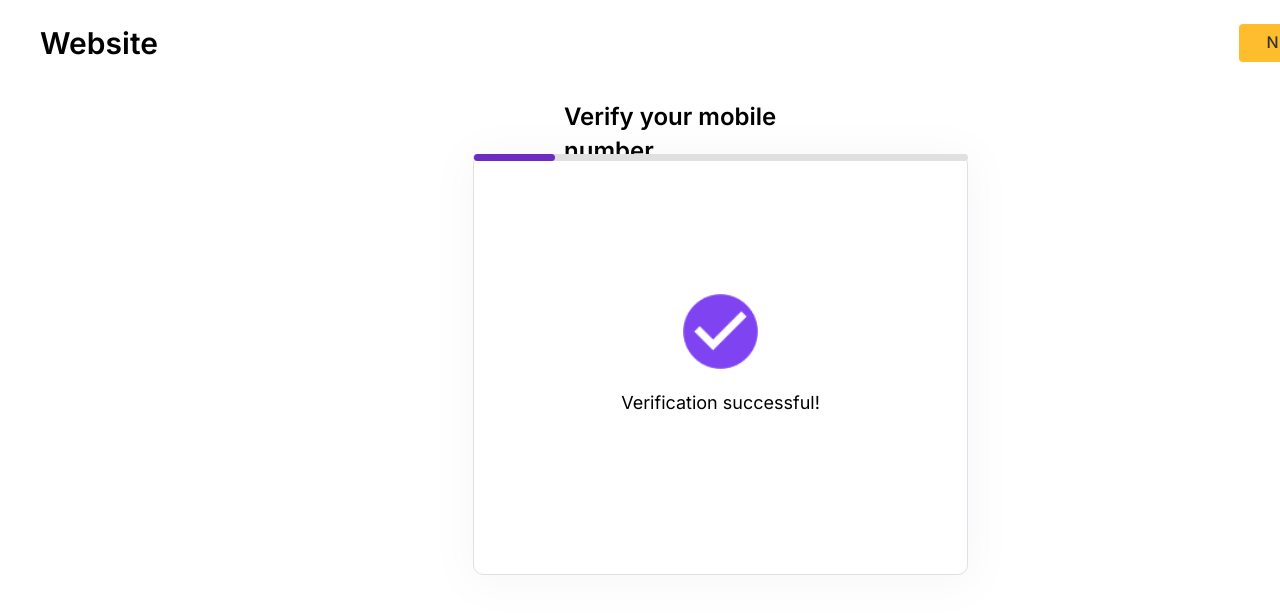
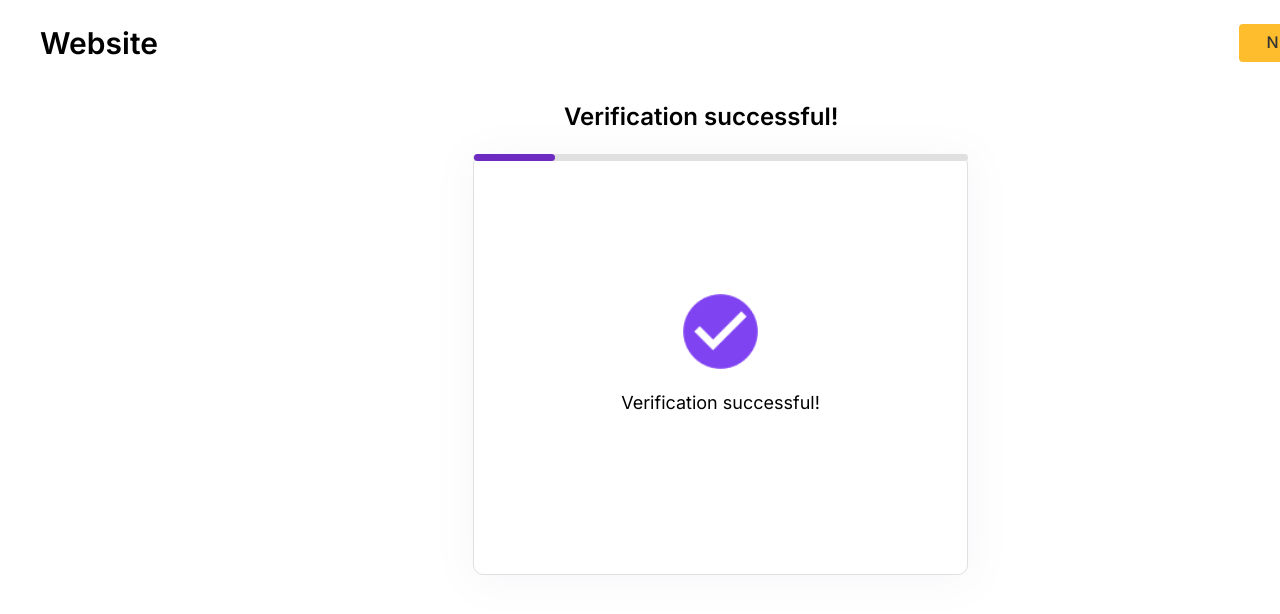
Before and after one commit to delbusque/Login-Wizard, a React (Create React App) app in the folder client/: page /success in a window 1280 px wide. Shown: the top 614 px of the page. Built offline with nearby package versions, Linux system fonts and the light colour scheme; sample sign-in values are in the browser's storage.

Commit message:
Change page title
I made some changes, like that, to design parameters from Figma onboarding

```diff
--- a/client/src/pages/verification-success/VerificationSuccess.js
+++ b/client/src/pages/verification-success/VerificationSuccess.js
@@ -7,7 +7,7 @@ const VerificationSuccess = () => {
     return (
         <SiteWrappper>
             <Header />
-            <h3 className={styles['title']}>Verify your mobile number.</h3>
+            <h3 className={styles['title']}>Verification successful!</h3>
 
             <div className={styles['card']}></div>
             <div className={styles['card-progress']}></div>
```
